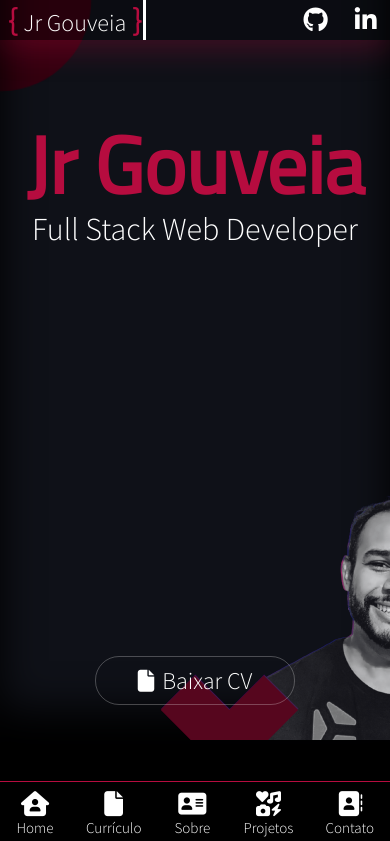
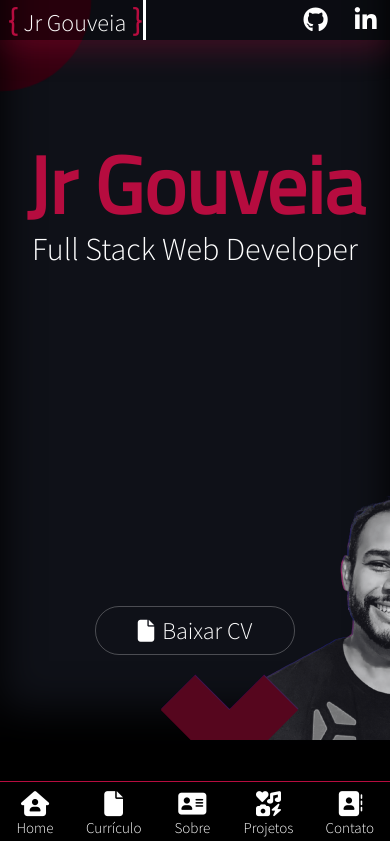
Before and after one commit to jjgouveia/jjgouveia.github.io, a React (Create React App) app: page / in a window 390 px wide. Shown: the top 841 px of the page. Built offline with nearby package versions, Linux system fonts and the light colour scheme.

Commit message:
style: Pre-release

```diff
--- a/src/styles/Button.css
+++ b/src/styles/Button.css
@@ -7,7 +7,7 @@
     padding: .5rem 0;
     transition: all .5s;
     position: relative;
-    bottom: -220px;
+    bottom: -150px;
 }
 
 .button-component:hover {
--- a/src/styles/mobile.css
+++ b/src/styles/mobile.css
@@ -44,7 +44,7 @@
   }
 
   .profile {
-    margin-top: -80px;
+    margin-top: -40px;
   }
 
   .profile-intern-container {
```
